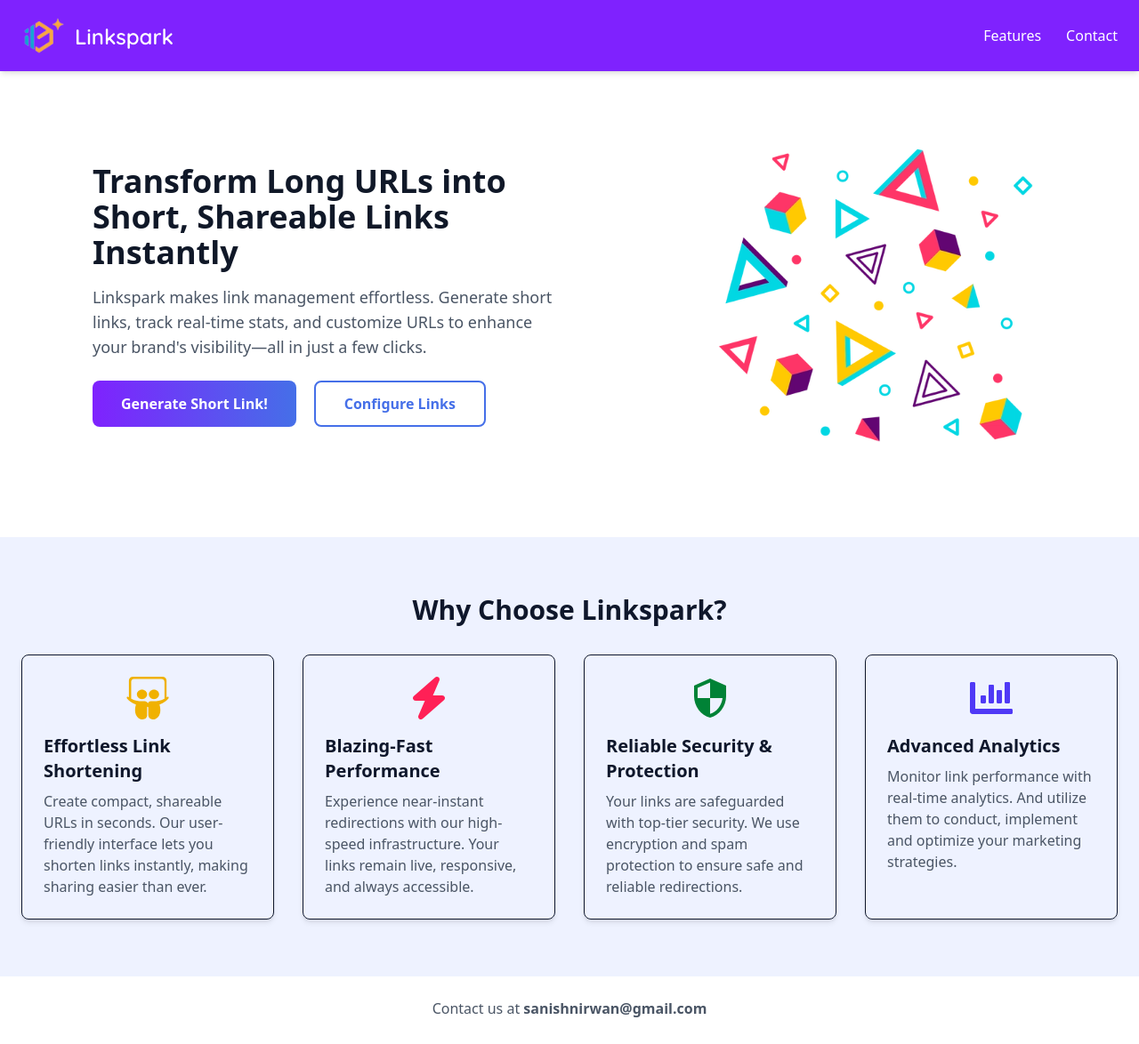
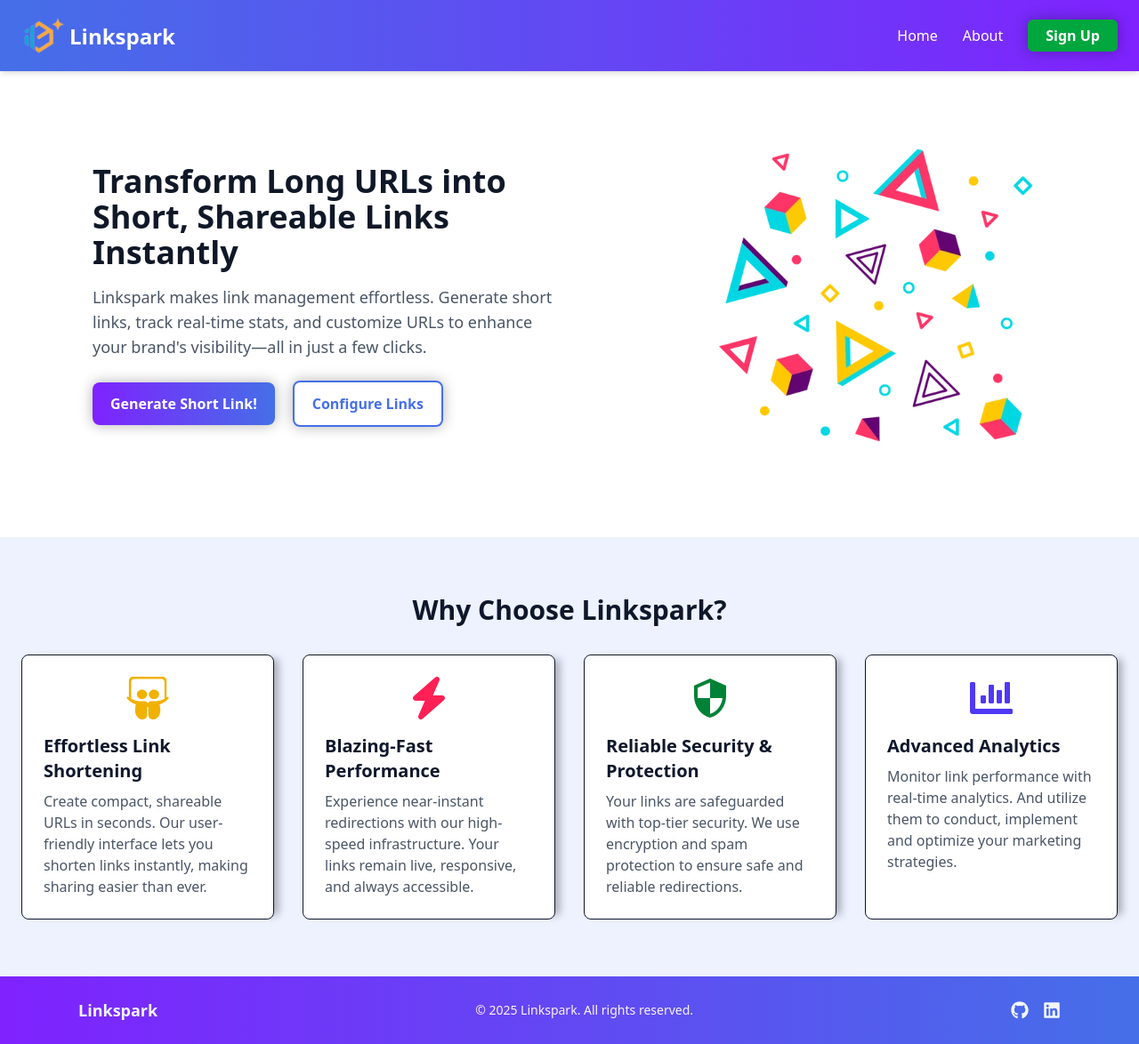
Before and after one commit to Sanish07/linkspark-frontend, a React (Vite) app: page / in a window 1280 px wide. Shown: the whole page at 89% size. Built offline with nearby package versions, Linux system fonts and the light colour scheme.

Commit message:
Completed designing the non-functional UI components and pages

```diff
--- a/src/App.jsx
+++ b/src/App.jsx
@@ -2,8 +2,8 @@ import { BrowserRouter, Route, Routes} from "react-router-dom";
 import "./App.css";
 import HomePage from "./components/HomePage";
 import AboutUs from "./components/AboutUs";
-import Navbar from "./components/Navbar";
-import Footer from "./components/Footer";
+import Navbar from "./components/elements/Navbar";
+import Footer from "./components/elements/Footer";
 
 function App() {
 
--- a/src/components/AboutUs.jsx
+++ b/src/components/AboutUs.jsx
@@ -2,7 +2,7 @@ import { FaLink, FaUsers, FaRocket } from "react-icons/fa";
 
 const AboutUs = () => {
   return (
-    <div className="max-w-5xl mx-auto px-6 py-12 mt-25">
+    <div className="max-w-5xl mx-auto px-6 py-12 mt-25 mb-45">
       {/* Head Section */}
       <div className="text-center mb-12">
         <h1 className="text-4xl font-bold text-gray-800 mb-3">About Linkspark - URL Shortenening Service</h1>
@@ -37,14 +37,6 @@ const AboutUs = () => {
           </p>
         </div>
       </div>
-
-      {/* Footer Section */}
-      <div className="mt-12 text-center">
-        <h2 className="text-2xl font-bold text-gray-800">Join Linkspark Today!</h2>
-        <p className="text-gray-600 mt-2">
-          Start shortening links and tracking analytics effortlessly.
-        </p>
-      </div>
     </div>
   );
 };
--- a/src/components/Footer.jsx
+++ /dev/null
@@ -1,11 +0,0 @@
-import React from 'react';
-
-const Footer = () => {
-  return (
-    <footer className="text-center py-6 bg-white">
-        <p className="text-gray-600">Contact us at <span className="font-semibold">sanishnirwan@gmail.com</span></p>
-      </footer>
-  );
-}
-
-export default Footer;
--- a/src/components/HomePage.jsx
+++ b/src/components/HomePage.jsx
@@ -18,11 +18,11 @@ const HomePage = () => {
                 Linkspark makes link management effortless. Generate short links, track real-time stats,
                 and customize URLs to enhance your brand's visibility—all in just a few clicks.
                 </p>
-                <div className="flex gap-5">
-                  <button className="mt-6 px-8 py-3 bg-custom-gradient-3 text-white font-semibold rounded-lg home-btn-1">
+                <div className="flex gap-5 items-center">
+                  <button className="mt-6 px-5 py-3 bg-custom-gradient-1 text-white font-semibold shadow-custom rounded-lg home-btn-1">
                       Generate Short Link!
                   </button>
-                  <button className="mt-6 px-8 py-3 font-semibold rounded-lg home-btn-2">
+                  <button className="mt-6 px-5 py-3 font-semibold rounded-lg home-btn-2 shadow-custom">
                       Configure Links
                   </button>
                 </div>
@@ -35,14 +35,14 @@ const HomePage = () => {
 
 
 
-      {/* Features Section */}
+      {/* Feature Cards Section */}
 
       <section id="features" className="py-16 px-6 max-w-7xl mx-auto">
         <h3 className="text-3xl font-bold text-center mb-8">Why Choose Linkspark?</h3>
 
         <div className="grid md:grid-cols-4 gap-8">
 
-          <div className="p-6 border rounded-lg shadow-md">
+          <div className="p-6 border rounded-lg shadow-right bg-white">
             <FaSlideshare className="text-yellow-500 text-5xl mx-auto mb-4" />
             <h4 className="text-xl font-semibold">Effortless Link Shortening</h4>
             <p className="text-gray-600 mt-2">
@@ -50,7 +50,7 @@ const HomePage = () => {
             </p>
           </div>
 
-          <div className="p-6 border rounded-lg shadow-md">
+          <div className="p-6 border rounded-lg shadow-right bg-white">
             <FaBolt className="text-rose-500 text-5xl mx-auto mb-4" />
             <h4 className="text-xl font-semibold">Blazing-Fast Performance</h4>
             <p className="text-gray-600 mt-2">
@@ -58,7 +58,7 @@ const HomePage = () => {
             </p>
           </div>
 
-          <div className="p-6 border rounded-lg shadow-md">
+          <div className="p-6 border rounded-lg shadow-right bg-white">
             <MdOutlineSecurity className="text-green-700 text-5xl mx-auto mb-4" />
             <h4 className="text-xl font-semibold">Reliable Security & Protection</h4>
             <p className="text-gray-600 mt-2">
@@ -66,7 +66,7 @@ const HomePage = () => {
             </p>
           </div>
 
-          <div className="p-6 border rounded-lg shadow-md">
+          <div className="p-6 border rounded-lg shadow-right bg-white">
             <FaChartBar className="text-indigo-600 text-5xl mx-auto mb-4" />
             <h4 className="text-xl font-semibold">Advanced Analytics</h4>
             <p className="text-gray-600 mt-2">
--- a/src/components/Navbar.jsx
+++ /dev/null
@@ -1,18 +0,0 @@
-import React from 'react';
-
-const Navbar = () => {
-  return (
-    <nav className="fixed top-0 left-0 w-full bg-violet-600 text-white shadow-md py-4 px-6 flex justify-between items-center z-50">
-        <div className="flex gap-3 items-center">
-            <img src={"ls-logo.png"} className="max-h-12"/>
-            <h1 className="text-xl md:text-2xl font-quicksand mt-0.5">Linkspark</h1>
-        </div>
-        <div className="flex items-center gap-7 text-xs md:text-base">
-          <a href="#features" className="hover:text-gray-700">Features</a>
-          <a href="#contact" className="hover:text-gray-700">Contact</a>
-        </div>
-      </nav>
-  )
-}
-
-export default Navbar;
--- /dev/null
+++ b/src/components/elements/Footer.jsx
@@ -0,0 +1,26 @@
+import React from 'react';
+import { FaGithub, FaLinkedin } from 'react-icons/fa';
+
+const Footer = () => {
+  return (
+    <footer className="flex justify-between items-center py-6 px-6 pl-22 pr-22 bg-custom-gradient-1 shadow-md">
+      {/* Brand Name */}
+      <h1 className="md:text-lg text-base font-bold text-blue-50">Linkspark</h1>
+
+      {/* Copyright Text */}
+      <p className="text-pink-50 text-xs md:text-sm">&copy; {new Date().getFullYear()} Linkspark. All rights reserved.</p>
+
+      {/* Social Links */}
+      <div className="flex space-x-4">
+        <a href="https://github.com/your-profile" target="_blank" rel="noopener noreferrer">
+          <FaGithub className="text-xl text-slate-100 hover:text-gray-900" />
+        </a>
+        <a href="https://linkedin.com/in/your-profile" target="_blank" rel="noopener noreferrer">
+          <FaLinkedin className="text-xl text-slate-100 hover:text-blue-500 hover:bg-blue-50" />
+        </a>
+      </div>
+    </footer>
+  );
+}
+
+export default Footer;
--- /dev/null
+++ b/src/components/elements/InputBox.jsx
@@ -0,0 +1,64 @@
+const InputBox = ({
+    label,
+    id,
+    type = "text",
+    errors,
+    register,
+    required,
+    message,
+    className = "",
+    min,
+    value,
+    placeholder = "",
+  }) => {
+    return (
+      <div className="flex flex-col gap-1">
+
+        {label && (
+          <label
+            htmlFor={id}
+            className={`font-semibold text-md text-gray-800 ${className}`}
+          >
+            {label}
+          </label>
+        )}
+
+        <input
+          type={type}
+          id={id}
+          placeholder={placeholder}
+          className={`px-3 py-2 border rounded-md outline-none bg-transparent text-gray-700
+            transition-all duration-200 focus:ring-2 focus:ring-blue-400
+            ${errors[id]?.message ? "border-red-500" : "border-gray-400"} ${className}`}
+          {...register(id, {
+            required: required ? { value: true, message } : false,
+            minLength: min
+              ? { value: min, message: `Minimum ${min} characters required` }
+              : undefined,
+            pattern:
+              type === "email"
+                ? {
+                    value: /^[a-zA-Z0-9._%+-]+@[a-zA-Z0-9.-]+\.[a-zA-Z]{2,}$/,
+                    message: "Invalid email format",
+                  }
+                : type === "url"
+                ? {
+                    value:
+                      /^(https?:\/\/)?(([a-zA-Z0-9\u00a1-\uffff-]+\.)+[a-zA-Z\u00a1-\uffff]{2,})(:\d{2,5})?(\/[^\s]*)?$/,
+                    message: "Please enter a valid URL",
+                  }
+                : undefined,
+          })}
+        />
+
+        {/* Error Message */}
+        {errors[id]?.message && (
+          <p className="text-sm font-semibold text-red-600 mt-1">
+            {errors[id]?.message}
+          </p>
+        )}
+      </div>
+    );
+  };
+
+  export default InputBox;
--- /dev/null
+++ b/src/components/elements/Navbar.jsx
@@ -0,0 +1,31 @@
+import React, { useState } from 'react';
+import { Link } from "react-router-dom";
+
+const Navbar = () => {
+  const[loggedIn] = useState(false);
+
+  return (
+    <nav className="fixed top-0 left-0 w-full bg-custom-gradient-2 text-white shadow-md py-4 px-6 flex justify-between items-center z-50">
+        <Link to="/">
+        <div className="flex gap-1.5 items-center">
+            <img src={"ls-logo.png"} className="max-h-12"/>
+            <h1 className="text-xl md:text-2xl font-bold mt-0.5">Linkspark</h1>
+        </div>
+        </Link>
+        <div className="flex items-center gap-4 md:gap-7 text-xs md:text-base">
+          <Link to="/" className="hover:text-gray-700">Home</Link>
+          <Link to="/about" className="hover:text-gray-700">About</Link>
+          <Link to="" className="hover:text-gray-700">
+            {
+              loggedIn === false ?
+              <button className="bg-green-600 text-white px-5 py-1.5 rounded-md font-semibold cursor-pointer hover:bg-green-700 shadow-custom">Sign Up</button>
+              :  <button className="bg-red-500 text-white px-5 py-1.5 rounded-md font-semibold cursor-pointer hover:bg-red-600 shadow-custom">Logout</button>
+            }
+
+          </Link>
+        </div>
+      </nav>
+  )
+}
+
+export default Navbar;
--- a/src/index.css
+++ b/src/index.css
@@ -5,17 +5,10 @@
 @import "tailwindcss";
 
 :root {
-  /* Colors */
-  /* --navbar-color: #ffffff;
-  --btn-color: #3364F7;
-  --link-color: #2a5bd7; */
 
   /* Gradients */
-  --custom-gradient: linear-gradient(to right, #3b82f6, #9333ea);
-  --custom-gradient-2: linear-gradient(to left, #3b82f6, #f43f5e);
-
-  --custom-gradient-3: linear-gradient(to right, #7f22fe, #456fe8);
-  --custom-gradient-4: linear-gradient(to left, #7f22fe, #456fe8);
+  --custom-gradient-1: linear-gradient(to right, #7f22fe, #456fe8);
+  --custom-gradient-2: linear-gradient(to left, #7f22fe, #456fe8);
 
   /* Box Shadows */
   --shadow-custom: 0 0 15px rgba(0, 0, 0, 0.3);
@@ -23,24 +16,12 @@
 }
 
 /* Custom utility classes */
-.bg-custom-gradient {
-  background-image: var(--custom-gradient);
+.bg-custom-gradient-1 {
+  background-image: var(--custom-gradient-1);
 }
 
 .bg-custom-gradient-2 {
   background-image: var(--custom-gradient-2);
-}
-
-.bg-custom-gradient-3 {
-  background-image: var(--custom-gradient-3);
-}
-
-.bg-custom-gradient-4 {
-  background-image: var(--custom-gradient-4);
-}
-
-.bg-card-gradient {
-  background-image: var(--card-gradient);
 }
 
 .shadow-custom {
@@ -68,7 +49,7 @@
 
 .home-btn-1:hover{
   cursor: pointer;
-  background-image: var(--custom-gradient-4);
+  background-image: var(--custom-gradient-2);
   transition-duration: 800ms;
 }
 
```
Lines whose indentation alone changed are shown as unchanged.
